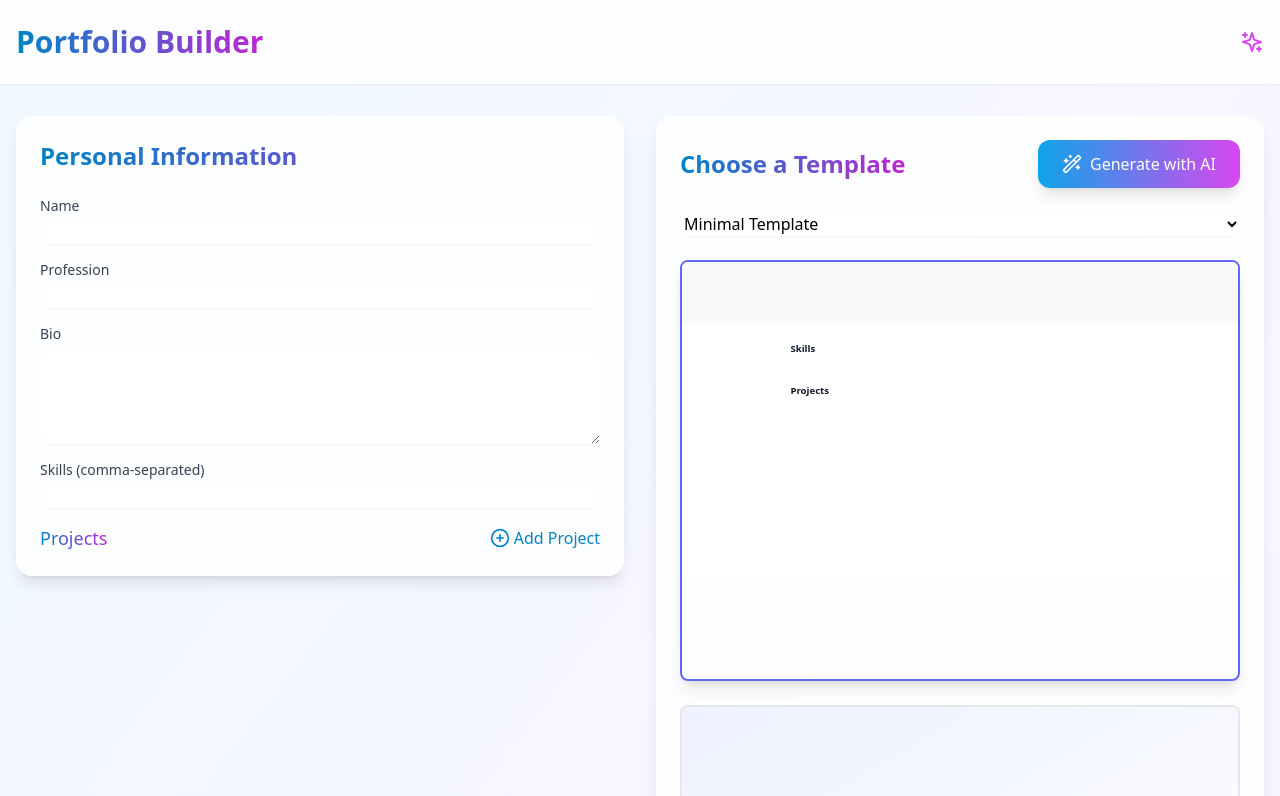
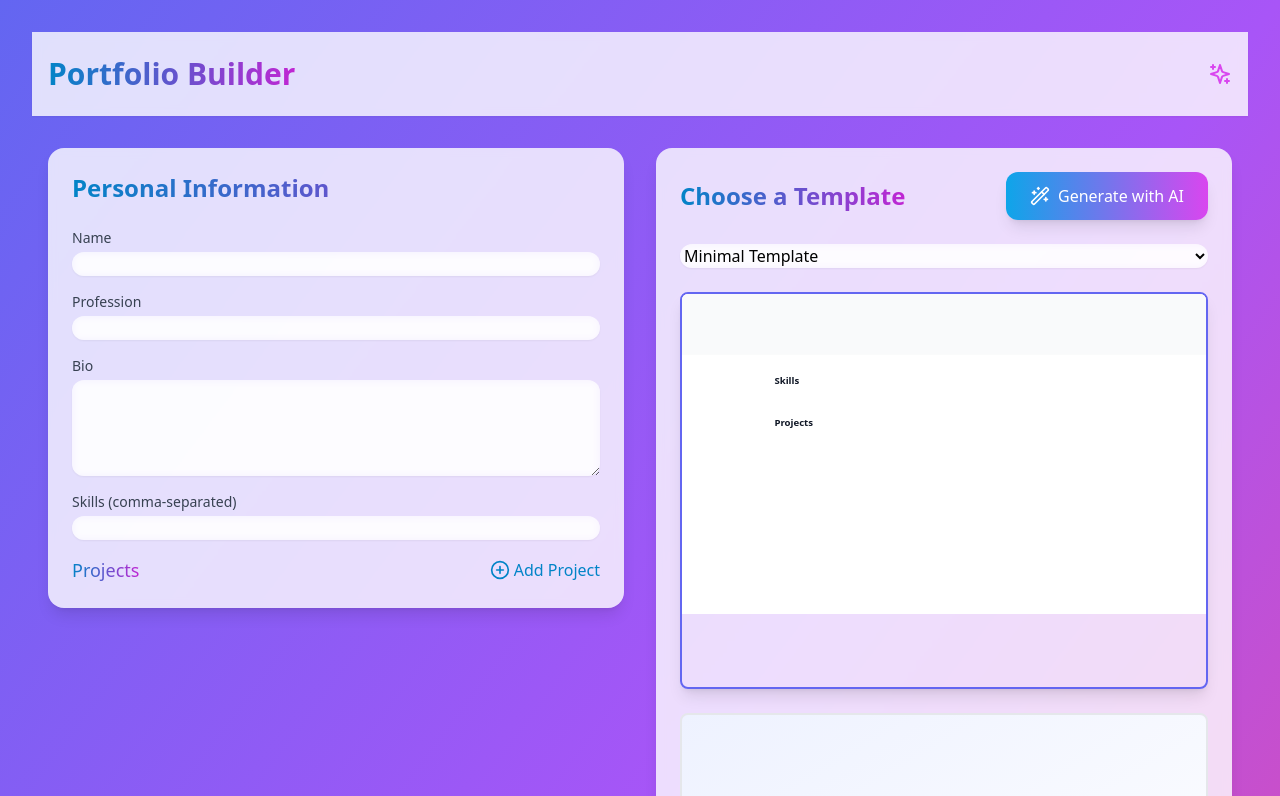
Before and after one commit to AryanVBW/Portfolio-Builder, a React (Vite) app: page / in a window 1280 px wide. Shown: the top 796 px of the page. Built offline with nearby package versions, Linux system fonts and the light colour scheme.

Commit message:
feat: add react-hot-toast for better error notifications

```diff
--- a/package.json
+++ b/package.json
@@ -17,6 +17,7 @@
     "lucide-react": "^0.344.0",
     "react": "^18.3.1",
     "react-dom": "^18.3.1",
+    "react-hot-toast": "^2.4.1",
     "react-intersection-observer": "^9.8.1",
     "tailwind-merge": "^2.2.1",
     "tailwindcss-animate": "^1.0.7"
--- a/src/App.tsx
+++ b/src/App.tsx
@@ -5,7 +5,7 @@ import { UserData, TemplateId } from './types/portfolio';
 import { Download, Wand2, Sparkles } from 'lucide-react';
 import { generatePortfolioContent } from './services/aiService';
 import { motion, AnimatePresence } from 'framer-motion';
-import toast from 'react-hot-toast';
+import { toast, Toaster } from 'react-hot-toast';
 
 const initialUserData: UserData = {
   name: '',
@@ -156,7 +156,8 @@ function App() {
   };
 
   return (
-    <div className="min-h-screen bg-gradient-to-br from-primary-50 to-secondary-50">
+    <div className="min-h-screen bg-gradient-to-br from-indigo-500 via-purple-500 to-pink-500 p-8">
+      <Toaster position="top-right" />
       <header className="bg-white/80 backdrop-blur-sm shadow-sm sticky top-0 z-50">
         <motion.div
           initial={{ y: -20, opacity: 0 }}
```
Also changed, not shown: 1 other file (tests, documents, lock files or other folders).
